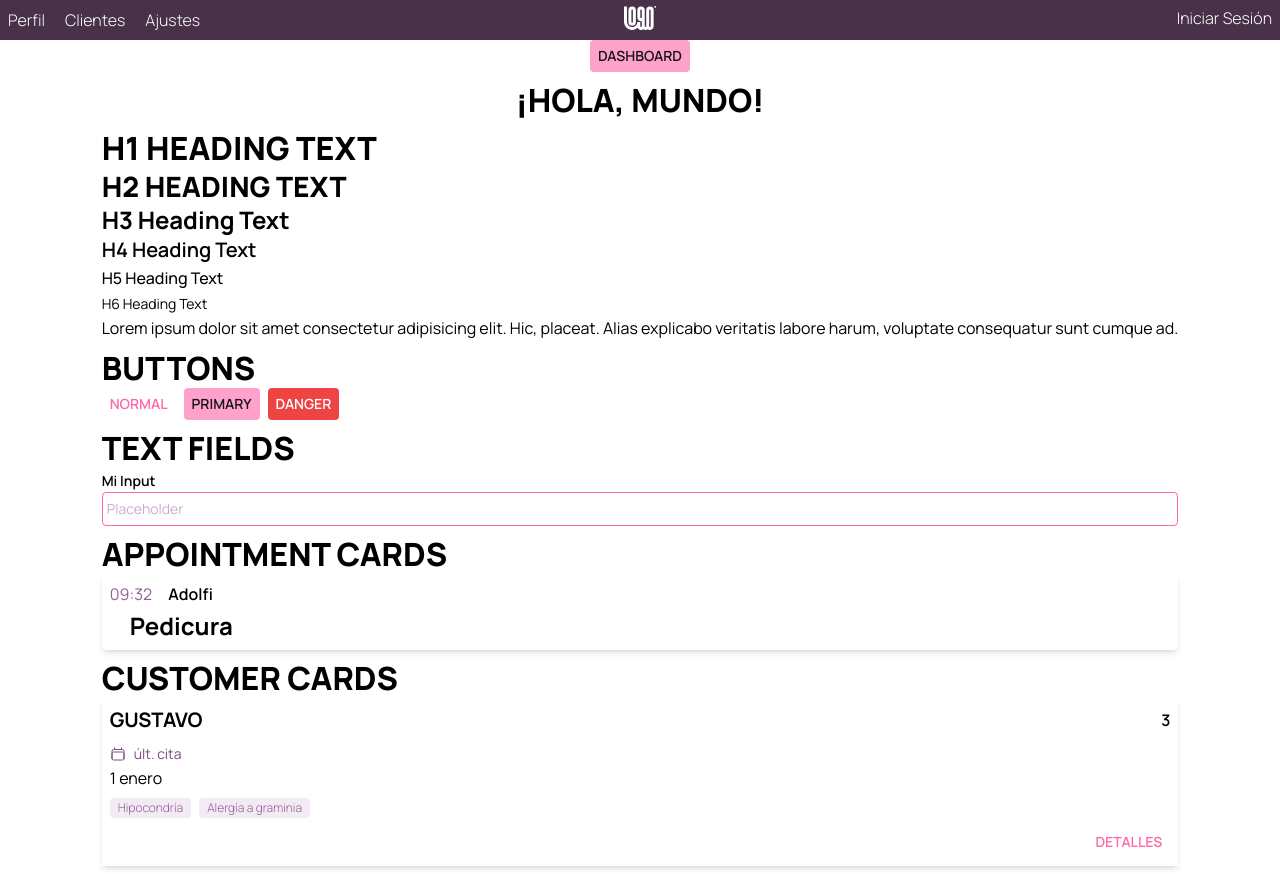
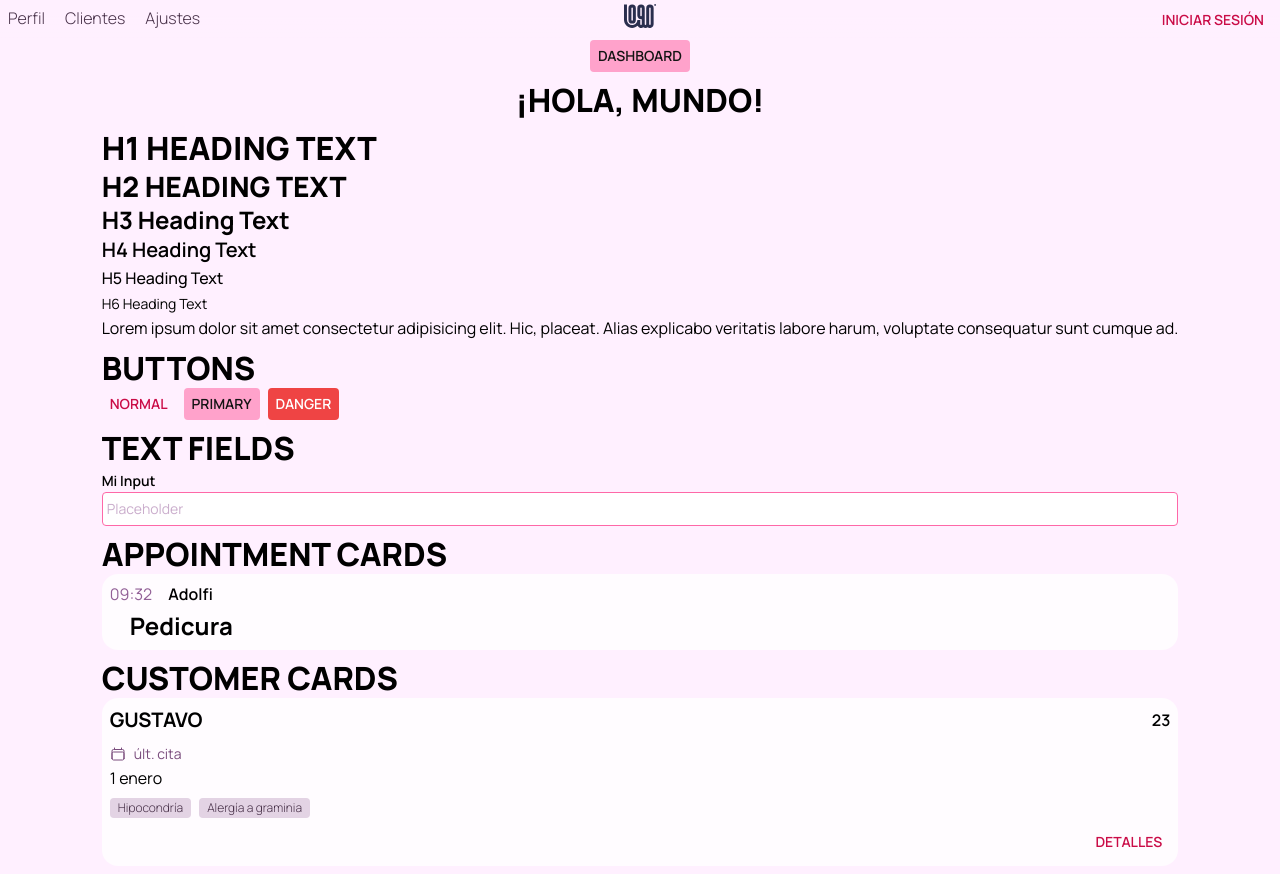
Before and after one commit to DevRomeral/beauticianapp, a Next.js app: page / in a window 1280 px wide. Built offline with nearby package versions, Linux system fonts and the light colour scheme; no server answers.

Commit message:
Changed background and navbar colors

```diff
--- a/src/app/layout.tsx
+++ b/src/app/layout.tsx
@@ -32,7 +32,7 @@ export default async function RootLayout({
 
   return (
     <html lang={locale}>
-      <body className={font.className}>
+      <body className={`bg-background-100 ${font.className}`}>
         <NextIntlClientProvider messages={messages}>
           <AlertProvider>
             <SessionProvider>
--- a/src/app/page.tsx
+++ b/src/app/page.tsx
@@ -59,7 +59,7 @@ export default function HomePage() {
         <div>
           <h1>Customer Cards</h1>
           <CustomerCard
-            customer={new Customer('1', 'Gustavo', new Date(2021, 0, 1), new Date(2024, 0, 1, 12, 34), ['1', '2'])}
+            customer={new Customer('1', 'Gustavo', new Date(2001, 0, 1), new Date(2024, 0, 1, 12, 34), ['1', '2'])}
           />
         </div>
       </div>
--- a/src/components/Navbar/Navbar.tsx
+++ b/src/components/Navbar/Navbar.tsx
@@ -11,12 +11,15 @@ import Link from 'next/link';
 import { usePathname, useRouter } from 'next/navigation';
 import { useState } from 'react';
 
+import Button from '../inputs/Button';
+
 export const NavBarConfig = {
   navbarLogoContainer: 'navbarLogoContainer',
   drawerMenuId: 'drawerMenu',
   btnDrawerMenuId: 'btnDrawerMenu',
   btnLogInId: 'btnLogIn',
   btnLogOutId: 'btnLogOut',
+  btnLoginLogoutUserId: 'btnLoginLogoutUser',
   linkSettingsId: 'linkSettings',
 };
 
@@ -26,6 +29,7 @@ export default function NavBar() {
   const { user, updateToken } = useSession();
   const router = useRouter();
   const path = usePathname();
+  const isUserLoged = user?.id != null && user?.id != undefined && user.id != '';
 
   const setActiveLink = (route: string) => {
     return route === path ? 'font-extrabold' : 'font-light';
@@ -36,6 +40,11 @@ export default function NavBar() {
   };
 
   const closeDrawer = () => {
+    setIsDrawerOpen(false);
+  };
+
+  const signIn = () => {
+    router.push('/welcome');
     setIsDrawerOpen(false);
   };
 
@@ -101,20 +110,12 @@ export default function NavBar() {
         </Link>
       </div>
       <div className="flex flex-1 flex-wrap justify-end gap-3">
-        {(user?.id && (
-          <span data-testid={NavBarConfig.btnLogOutId} className="cursor-pointer" onClick={signOut}>
-            {t('linkSignOut')}
-          </span>
-        )) || (
-          <Link
-            data-testid={NavBarConfig.btnLogInId}
-            href="/welcome"
-            onClick={closeDrawer}
-            className={setActiveLink('/welcome')}
-          >
-            {t('linkSignIn')}
-          </Link>
-        )}
+        <Button
+          text={t(isUserLoged ? 'linkSignOut' : 'linkSignIn')}
+          id={NavBarConfig.btnLoginLogoutUserId}
+          onClick={isUserLoged ? signOut : signIn}
+          disabled={path === '/welcome'}
+        />
       </div>
     </nav>
   );
--- a/src/components/appointment/AppointmentCard.tsx
+++ b/src/components/appointment/AppointmentCard.tsx
@@ -8,7 +8,7 @@ export interface Appointment {
 
 const AppointmentCard: React.FC<Appointment> = ({ date, customer, service }) => {
   return (
-    <div className="flex flex-col gap-1 rounded-sm px-2 py-2 shadow-md">
+    <div className="bg-background-50 rounded-card flex flex-col gap-1 px-2 py-2">
       <div className="flex flex-row gap-4">
         <span className="text-secondary-500">{getDateTime(date)}</span>
         <span className="font-semibold">{customer}</span>
--- a/src/components/cards/CustomerCard.tsx
+++ b/src/components/cards/CustomerCard.tsx
@@ -22,7 +22,7 @@ const CustomerCard: React.FC<CustomerCardProps> = ({ customer }) => {
   };
 
   return (
-    <div className="flex flex-col gap-2 p-2 shadow-md" id={customer.id} data-testid={customer.id}>
+    <div className="bg-background-50 rounded-card flex flex-col gap-2 p-2" id={customer.id} data-testid={customer.id}>
       <div className="flex justify-between">
         <span className="text-xl font-bold uppercase">{customer.name}</span>
         <span className="text-lg font-semibold">{customer.age?.toString()}</span>
--- a/src/components/cards/DiseaseCard.tsx
+++ b/src/components/cards/DiseaseCard.tsx
@@ -32,7 +32,7 @@ const DiseaseCard: React.FC<CustomerCardProps> = ({ diseaseId, customerId, onCli
 
   return (
     <span
-      className={`rounded-sm bg-secondary-100 px-2 py-0 text-sm text-secondary-500 ${onClickHandler != null ? 'cursor-pointer' : ''}`}
+      className={`rounded-sm bg-secondary-200 px-2 py-0 text-sm text-secondary-900 ${onClickHandler != null ? 'cursor-pointer' : ''}`}
       onClick={onClickHandler}
       data-diseaseid={diseaseId}
       id={CardConfig.getCardId(customerId, diseaseId)}
--- a/src/components/inputs/Button.tsx
+++ b/src/components/inputs/Button.tsx
@@ -20,7 +20,7 @@ export interface ButtonProps extends ILoadingProps {
 function buttonStyles(style: ButtonStyle): string {
   switch (style) {
     case '':
-      return 'text-primary-400 hover:bg-primary-50';
+      return 'text-primary-700 hover:bg-primary-200';
     case 'primary':
       return 'bg-primary-300 text-black hover:bg-primary-200';
     case 'danger':
--- a/src/styles/common/alerts.scss
+++ b/src/styles/common/alerts.scss
@@ -1,14 +1,14 @@
 .custom-alert-wrapper {
 
   .background-alert {
-    @apply bg-black;
+    @apply bg-background-100;
     opacity: 0.7;
     animation: anim-background-alert 0.3s ease-in-out;
     animation-fill-mode: forwards;
   }
 
   .custom-alert {
-    @apply flex flex-col gap-1 p-3 bg-secondary-900 text-white w-1/2;
+    @apply flex flex-col gap-1 p-3 bg-secondary-900 text-white w-1/2 rounded-card;
     position: fixed;
     top: 50%;
     left: 50%;
--- a/src/styles/common/navbar.scss
+++ b/src/styles/common/navbar.scss
@@ -1,19 +1,40 @@
-nav{
-  @apply bg-secondary-900 flex flex-wrap content-center p-2 text-white fixed w-full;
+@layer utilities {
+  .navbar-text {
+    @apply text-secondary-900;
+  }
+
+  .navbar-background-color {
+    @apply bg-background-100;
+  }
+}
+
+
+nav::before {
+  @apply bg-gradient-to-b from-background-100 from-40% to-transparent fixed w-full;
+  content: '';
+  top: 0px;
+  left: 0px;
   height: $navbarHeight;
+  z-index: -1;
+}
+
+nav {
+  @apply bg-transparent flex flex-wrap content-center p-2 navbar-text fixed w-full;
+  height: $navbarHeight;
+  // backdrop-filter: blur(10px);
 }
 
 .drawer-menu {
-  @apply bg-secondary-900 fixed md:relative inset-0 z-40 flex h-full w-full flex-col content-center overflow-hidden bg-opacity-95 transition-all  ease-in-out md:flex md:h-min md:w-min flex-1 md:items-start md:bg-transparent -left-full md:left-0 duration-300;
+  @apply bg-background-100 fixed md:relative inset-0 z-40 flex h-full w-full flex-col content-center overflow-hidden bg-opacity-95 transition-all ease-in-out md:flex md:h-min md:w-min flex-1 md:items-start md:bg-transparent -left-full md:left-0 duration-300;
 }
 
 .drawer-menu .welcome {
-  @apply block md:hidden border-white h-60 border-b m-2;
+  @apply block md:hidden border-white h-44 border-b m-2;
   margin-top: $navbarHeight;
 }
 
 .drawer-menu .links {
-  @apply flex flex-col h-full items-center justify-center gap-5 text-2xl md:text-lg text-white  md:flex-row font-extralight;
+  @apply flex flex-col h-full items-center justify-center gap-5 text-2xl md:text-lg md:flex-row font-extralight;
 }
 
 .drawer-menu.open {
@@ -22,5 +43,5 @@ nav{
 
 
 .logo-container img {
-  filter: brightness(0) invert(1);
+  filter: brightness(1) invert(0);
 }
--- a/src/styles/globals.scss
+++ b/src/styles/globals.scss
@@ -27,7 +27,7 @@ body {
 }
 
 @layer utilities {
-  .text-balance {
-    text-wrap: balance;
+  .rounded-card {
+    @apply rounded-lg;
   }
 }
--- a/tailwind.config.ts
+++ b/tailwind.config.ts
@@ -35,6 +35,19 @@ const config: Config = {
         // TODO: Reemplazar con paleta de colores finales
         black: '#141414',
         white: '#ffffff',
+        background: {
+          '50': '#fffcff',
+          '100': '#fff0ff',
+          '200': '#fed5ff',
+          '300': '#fdb4fe',
+          '400': '#fc84fc',
+          '500': '#f755f5',
+          '600': '#ea33e5',
+          '700': '#ce22c8',
+          '800': '#a821a1',
+          '900': '#871c80',
+          '950': '#64075e',
+        },
         primary: {
           '50': '#fef1f7',
           '100': '#fee5f0',
```
Also changed, not shown: src/styles/form-controls/input.scss (line endings or trailing spaces).
